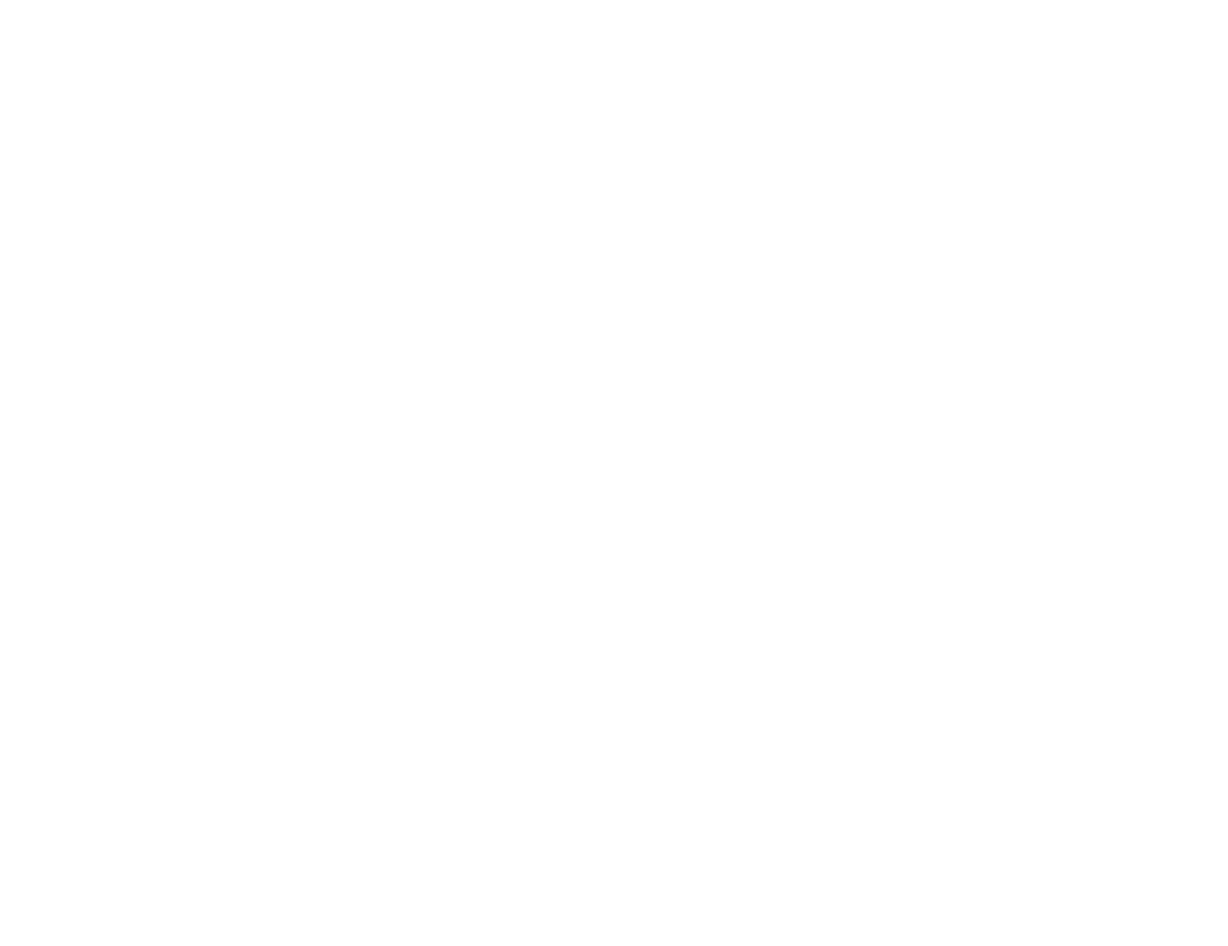
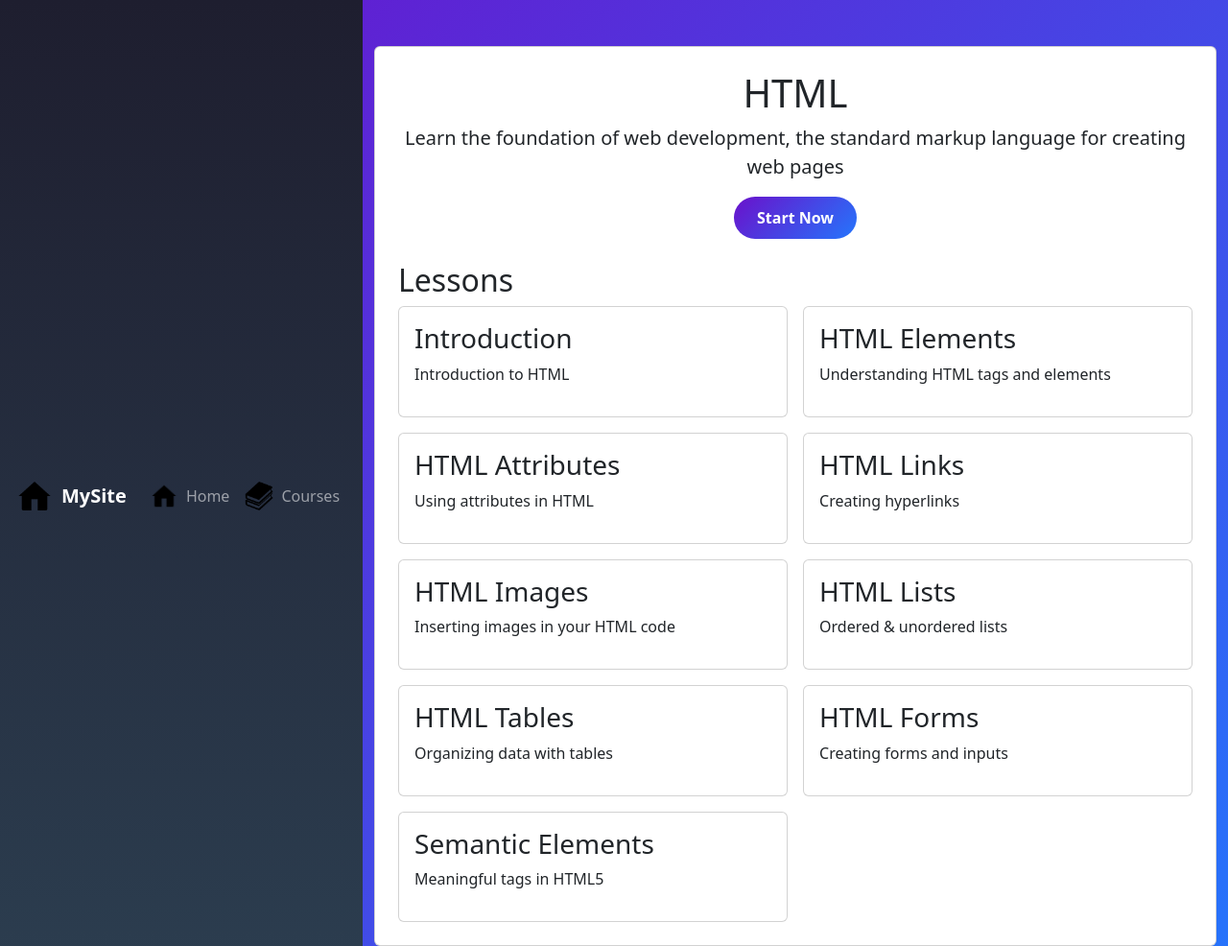
Before and after one commit to smaller011/e-learning_platform, a plain HTML site: page css.html in a window 1280 px wide. Shown: the top 986 px of the page at 96% size. Before the commit the page ends 800 px from the top, so only its background shows below. Drawn offline with nearby package versions, Linux system fonts and the light colour scheme; files that its build step writes are made by us from their sources.

Commit message:
I made some changes in renaming some folders and correcting some errors

```diff
--- a/css.html
+++ b/css.html
@@ -0,0 +1,140 @@
+<!DOCTYPE html>
+<html lang="en">
+  <head>
+    <meta charset="UTF-8" />
+    <meta name="viewport" content="width=device-width, initial-scale=1.0" />
+    <title>HTML</title>
+    <link rel="stylesheet" href="./CSS/bootstrap.min.css" />
+    <link rel="stylesheet" href="html.css" />
+  </head>
+  <body>
+    <main class="d-lg-flex">
+      <nav class="navbar navbar-expand-lg navbar-dark px-3">
+        <a class="navbar-brand d-flex align-items-center" href="">
+          <img
+            src="./images/home-icon.png"
+            width="40"
+            height="40"
+            class="me-2"
+            alt=""
+          />
+          <span class="fw-bold">MySite</span>
+        </a>
+
+        <button
+          class="navbar-toggler"
+          type="button"
+          data-bs-toggle="collapse"
+          data-bs-target="#navbarNav"
+        >
+          <span class="navbar-toggler-icon"></span>
+        </button>
+
+        <div class="collapse navbar-collapse" id="navbarNav">
+          <ul class="navbar-nav ms-auto">
+            <li class="nav-item">
+              <a class="nav-link d-flex align-items-center" href="./index.html">
+                <img
+                  src="./images/home-icon.png"
+                  width="30"
+                  height="30"
+                  class="me-2"
+                  alt=""
+                />
+                Home
+              </a>
+            </li>
+            <li class="nav-item">
+              <a
+                class="nav-link d-flex align-items-center"
+                href="./courses.html"
+              >
+                <img
+                  src="./images/courses-icon.png"
+                  width="30"
+                  height="30"
+                  class="me-2"
+                  alt=""
+                />
+                Courses
+              </a>
+            </li>
+          </ul>
+        </div>
+      </nav>
+      <div class="container-fluid my-5">
+        <div class="card p-4">
+          <div class="mb-4 text-center">
+            <h1>HTML</h1>
+            <p class="lead">
+              Learn the foundation of web development, the standard markup
+              language for creating web pages
+            </p>
+            <a class="btn btn-primary" href="./HTML/intro.html">Start Now</a>
+          </div>
+
+          <div>
+            <h2>Lessons</h2>
+            <div class="row g-3">
+              <div class="col-12 col-md-6">
+                <div class="card p-3">
+                  <h3>Introduction</h3>
+                  <p>Introduction to HTML</p>
+                </div>
+              </div>
+              <div class="col-12 col-md-6">
+                <div class="card p-3">
+                  <h3>HTML Elements</h3>
+                  <p>Understanding HTML tags and elements</p>
+                </div>
+              </div>
+              <div class="col-12 col-md-6">
+                <div class="card p-3">
+                  <h3>HTML Attributes</h3>
+                  <p>Using attributes in HTML</p>
+                </div>
+              </div>
+              <div class="col-12 col-md-6">
+                <div class="card p-3">
+                  <h3>HTML Links</h3>
+                  <p>Creating hyperlinks</p>
+                </div>
+              </div>
+              <div class="col-12 col-md-6">
+                <div class="card p-3">
+                  <h3>HTML Images</h3>
+                  <p>Inserting images in your HTML code</p>
+                </div>
+              </div>
+              <div class="col-12 col-md-6">
+                <div class="card p-3">
+                  <h3>HTML Lists</h3>
+                  <p>Ordered & unordered lists</p>
+                </div>
+              </div>
+              <div class="col-12 col-md-6">
+                <div class="card p-3">
+                  <h3>HTML Tables</h3>
+                  <p>Organizing data with tables</p>
+                </div>
+              </div>
+              <div class="col-12 col-md-6">
+                <div class="card p-3">
+                  <h3>HTML Forms</h3>
+                  <p>Creating forms and inputs</p>
+                </div>
+              </div>
+              <div class="col-12 col-md-6">
+                <div class="card p-3">
+                  <h3>Semantic Elements</h3>
+                  <p>Meaningful tags in HTML5</p>
+                </div>
+              </div>
+            </div>
+          </div>
+        </div>
+      </div>
+    </main>
+    <script src="./js/bootstrap.min.js"></script>
+  </body>
+</html>
```
Also changed, not shown: HTML/intro.html (+2 -2 lines), Bootstrap CSS/bootstrap.css (renamed from CSS/bootstrap.css), Bootstrap CSS/bootstrap.min.css (renamed from CSS/bootstrap.min.css), Bootstrap js/bootstrap.js (renamed from js/bootstrap.js), Bootstrap js/bootstrap.min.js (renamed from js/bootstrap.min.js).
